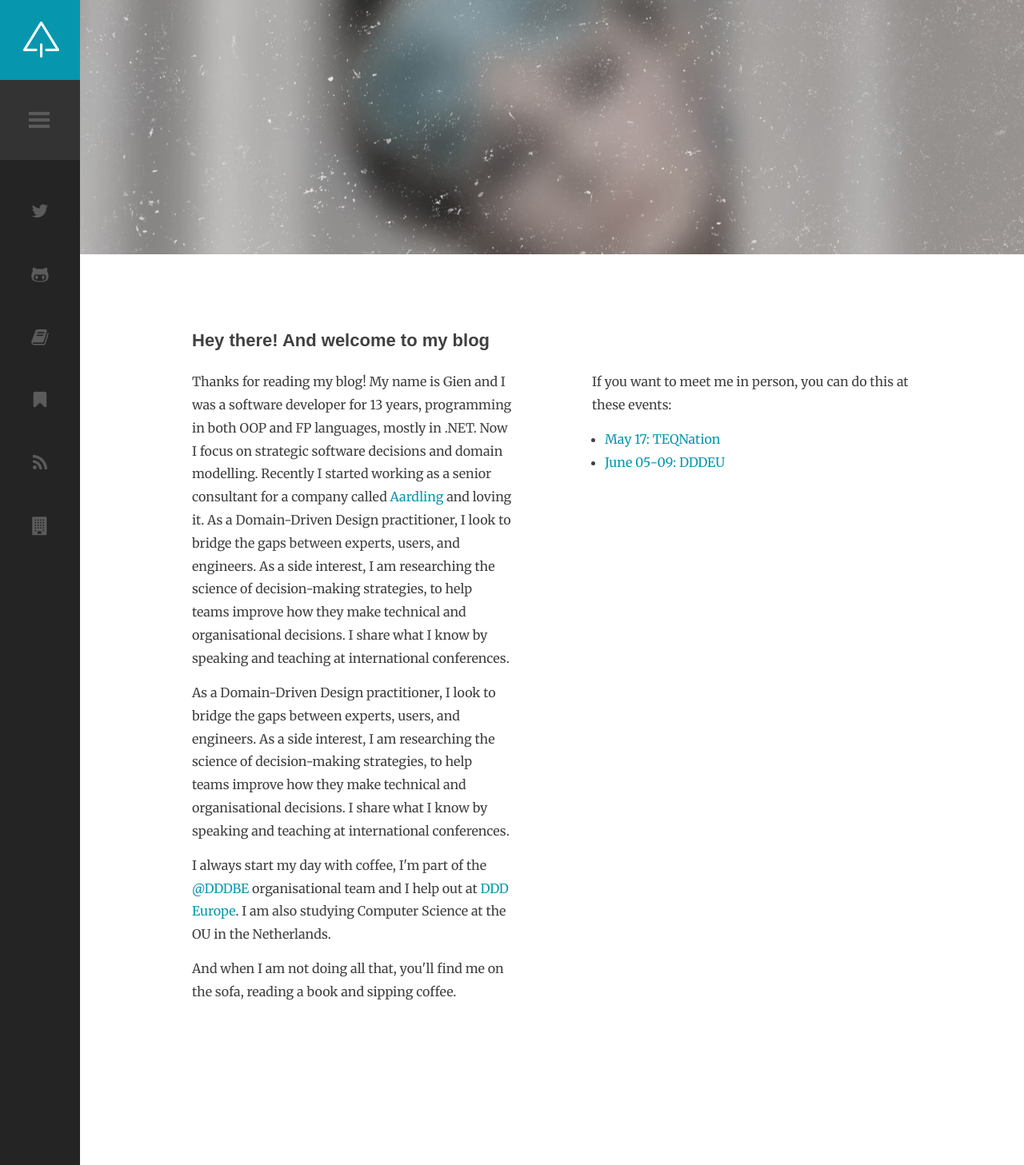
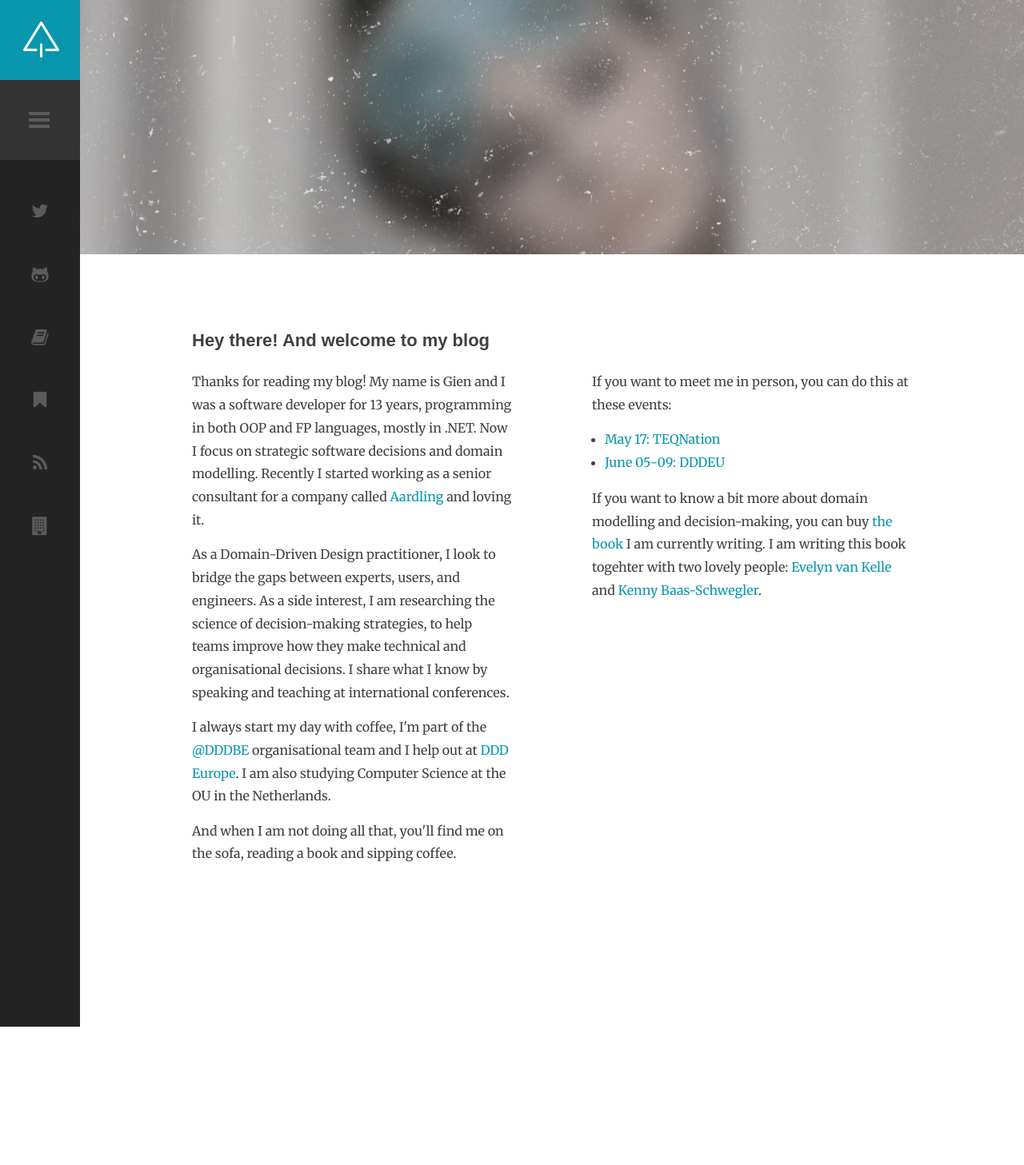
Before and after one commit to selketjah/selketjah.github.io, a Jekyll site: the page built from about.html, in a window 1280 px wide. Shown: the whole page at 80% size. Built offline with Jekyll 4.4.1, drawn with Linux system fonts in a browser that asks for light colours; after the commit the page ends 1284 px from its top, so only the background shows below that.

Commit message:
Fix typos in about page and add book

```diff
--- a/about.html
+++ b/about.html
@@ -18,9 +18,6 @@ class: about page page-template-default
 
                     My name is Gien and I was a software developer for 13 years, programming in both OOP and FP languages, mostly in .NET. Now I focus on strategic software decisions and domain modelling.
                     Recently I started working as a senior consultant for a company called <a href="http://www.aardling.eu">Aardling</a> and loving it.
-                    As a Domain-Driven Design practitioner, I look to bridge the gaps between experts, users, and engineers.
-                    As a side interest, I am researching the science of decision-making strategies, to help teams improve how they make technical and
-                    organisational decisions. I share what I know by speaking and teaching at international conferences.
                 </p>
                 <p>
                     As a Domain-Driven Design practitioner, I look to bridge the gaps between experts, users, and engineers.
@@ -45,6 +42,11 @@ class: about page page-template-default
                     <li><a href="https://teqnation.com/" target="_blank">May 17: TEQNation</a></li>
                     <li><a href="https://dddeurope.com/" target="_blank">June 05-09: DDDEU</a></li>
                 </ul>
+                <p>
+                    If you want to know a bit more about domain modelling and decision-making, you can buy <a href="https://www.manning.com/books/collaborative-software-design" target="_blank">the book</a> I am currently writing.
+                    I am writing this book togehter with two lovely people: <a href="https://twitter.com/EvelynvanKelle" target="_blank">Evelyn van Kelle</a> and <a href="https://twitter.com/kenny_baas" target="_blank">Kenny Baas-Schwegler</a>.
+
+                </p>
             </div>
             <div class="clear"></div>
             <br>
```
